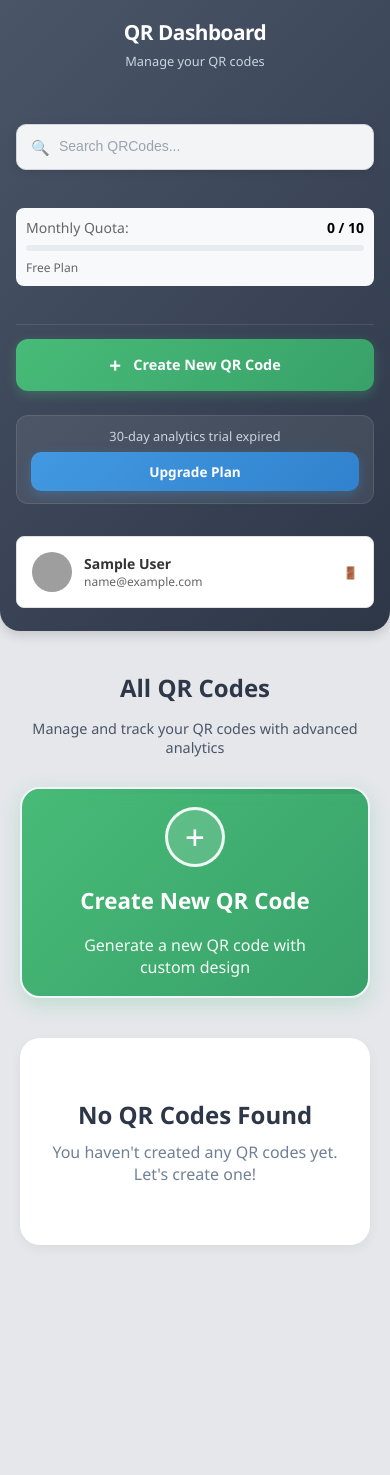
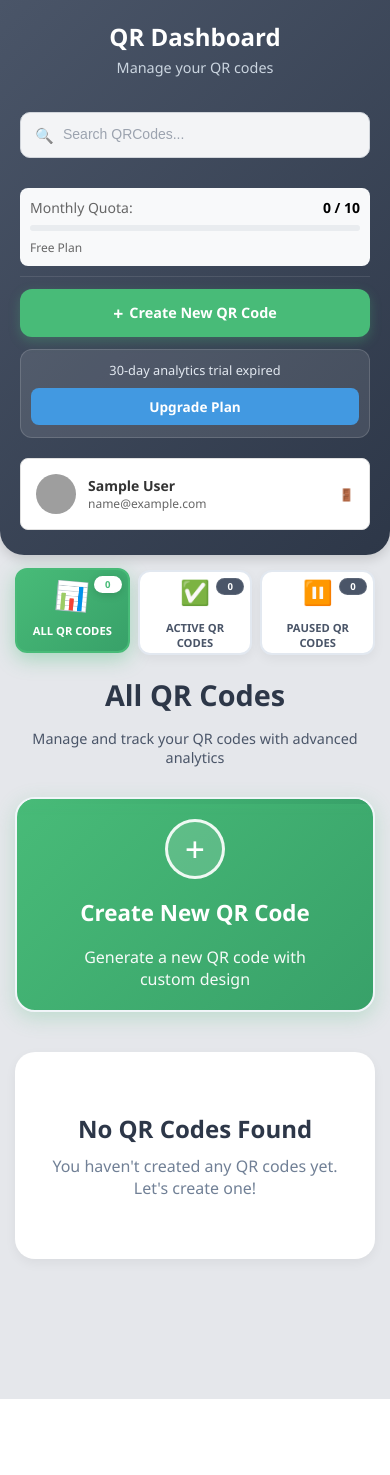
Before and after one commit to iamalexhere/proif-QrCodeGenerator, a PHP site: page /qr/dashboardAll.php in a window 390 px wide. After the commit the page ends 1399 px from the top, so only its background shows below. Run offline with PHP 8.4, Linux system fonts and the light colour scheme; the visitor is signed in with stand-in values (Sample User, id 1); data that the repository does not hold is empty; grey boxes are pictures that could not be loaded.

Commit message:
Responsive Page

```diff
--- a/public/css/dashboard.css
+++ b/public/css/dashboard.css
@@ -19,21 +19,25 @@ body {
 
 /* ==================== SIDEBAR ==================== */
 .sidebar {
+    /* Menghilangkan scrollbar pada desktop */
     width: 280px;
     background: #4a5568;
     backdrop-filter: blur(10px);
     border-radius: 0;
     padding: 20px 20px 25px 20px;
     position: fixed;
+    /* Membuat sidebar tetap */
     top: 0;
     left: 0;
     height: 100vh;
-    overflow-y: auto;
+    overflow-y: hidden;
+    /* Mencegah scroll pada sidebar di desktop */
     overflow-x: hidden;
     display: flex;
     flex-direction: column;
     z-index: 100;
     box-sizing: border-box;
+    /* Tambahkan scroll pada bagian yang dibutuhkan saja (misal: nav-menu/footer jika panjang) */
 }
 
 .sidebar-header {
@@ -56,6 +60,7 @@ body {
 }
 
 .nav-menu {
+    /* Navigasi menu yang asli (dihilangkan dari HTML) */
     list-style: none;
     padding: 0;
     margin: 0;
@@ -194,7 +199,7 @@ body {
     background: #3182ce;
 }
 
-/* ==================== NAVIGATION HEADER ==================== */
+/* ==================== NAVIGATION HEADER (DESKTOP/TABLET) ==================== */
 .navigator {
     display: flex;
     position: fixed;
@@ -755,6 +760,17 @@ body {
     background: linear-gradient(135deg, #38a169 0%, #2f855a 100%);
 }
 
+.btn-delete {
+    background: linear-gradient(135deg, #dc3545 0%, #b82c3b 100%);
+    color: white;
+}
+
+.btn-delete:hover {
+    background: linear-gradient(135deg, #b82c3b 0%, #9a232f 100%);
+    transform: translateY(-2px);
+    box-shadow: 0 6px 16px rgba(220, 53, 69, 0.3);
+}
+
 .btn-secondary {
     background: #718096;
     color: white;
@@ -852,8 +868,99 @@ body {
     cursor: pointer;
 }
 
+/* ==================== PAGINATION ==================== */
+.pagination-container {
+    display: flex;
+    flex-direction: column;
+    align-items: center;
+    margin-top: 30px;
+    gap: 15px;
+    padding: 20px 0;
+}
+
+.pagination {
+    display: flex;
+    gap: 8px;
+    flex-wrap: wrap;
+    justify-content: center;
+}
+
+.pagination-btn {
+    padding: 10px 15px;
+    border-radius: 10px;
+    text-decoration: none;
+    color: #4a5568;
+    background-color: #f7fafc;
+    border: 1px solid #e2e8f0;
+    font-weight: 600;
+    transition: all 0.3s ease;
+    min-width: 40px;
+    text-align: center;
+}
+
+.pagination-btn:hover:not(.active):not(.disabled) {
+    background-color: #edf2f7;
+    border-color: #cbd5e0;
+    color: #2d3748;
+}
+
+.pagination-btn.active {
+    background: linear-gradient(135deg, #4299e1 0%, #3182ce 100%);
+    color: white;
+    border-color: #4299e1;
+    cursor: default;
+    box-shadow: 0 4px 12px rgba(66, 153, 225, 0.3);
+}
+
+.pagination-btn.disabled {
+    opacity: 0.5;
+    cursor: not-allowed;
+    pointer-events: none;
+    background-color: #f7fafc;
+    color: #a0aec0;
+}
+
+.pagination-prev,
+.pagination-next {
+    min-width: 70px;
+}
+
+.pagination-ellipsis {
+    padding: 10px 5px;
+    color: #a0aec0;
+    font-weight: 600;
+}
+
+.pagination-info {
+    font-size: 0.9rem;
+    color: #718096;
+    font-weight: 500;
+    display: flex;
+    align-items: center;
+    gap: 10px;
+    text-align: center;
+}
+
+.search-active-badge {
+    background-color: #fff3cd;
+    color: #856404;
+    padding: 5px 10px;
+    border-radius: 8px;
+    font-size: 0.8rem;
+    font-weight: 700;
+}
+
 /* ==================== RESPONSIVE - TABLET ==================== */
 @media (max-width: 1024px) {
+    .sidebar {
+        width: 240px;
+    }
+
+    .main-content {
+        margin-left: 240px;
+        padding: 0 24px 24px 24px;
+    }
+
     .navigator {
         left: 240px;
         width: calc(100% - 240px);
@@ -883,15 +990,6 @@ body {
         padding: 3px 8px;
     }
 
-    .main-content {
-        margin-left: 240px;
-        padding: 0 24px 24px 24px;
-    }
-
-    .sidebar {
-        width: 240px;
-    }
-
     .qr-visual {
         flex-direction: column;
         align-items: center;
@@ -912,6 +1010,8 @@ body {
 
 /* ==================== RESPONSIVE - MOBILE ==================== */
 @media (max-width: 768px) {
+
+    /* Sembunyikan navigasi di bagian atas untuk mobile */
     .navigator {
         display: none;
     }
@@ -925,6 +1025,7 @@ body {
     }
 
     .sidebar {
+        /* Sidebar menjadi bagian atas halaman, tidak fixed */
         width: 100%;
         height: auto;
         position: relative;
@@ -936,28 +1037,13 @@ body {
         flex-direction: column;
         align-items: center;
         max-width: 100%;
+        overflow-y: visible;
+        /* Izinkan scroll jika konten sidebar panjang */
     }
 
     .sidebar-header {
-        text-align: center;
-        margin-bottom: 20px;
         width: 100%;
         max-width: 600px;
-    }
-
-    .sidebar-header h2 {
-        font-size: 1.5rem;
-        font-weight: 700;
-        color: #ffffff;
-        margin-bottom: 6px;
-        letter-spacing: -0.5px;
-    }
-
-    .sidebar-header p {
-        font-size: 0.875rem;
-        color: #cbd5e0;
-        margin: 0;
-        font-weight: 400;
     }
 
     .search-container {
@@ -966,168 +1052,15 @@ body {
         margin-bottom: 20px;
     }
 
-    .search-container form {
-        width: 100%;
-    }
-
-    .search-input {
-        width: 100%;
-        padding: 12px 16px;
-        padding-left: 42px;
-        border-radius: 12px;
-        border: 2px solid rgba(255, 255, 255, 0.1);
-        background: rgba(255, 255, 255, 0.95);
-        font-size: 0.9rem;
-        outline: none;
-        transition: all 0.3s ease;
-        box-shadow: 0 2px 8px rgba(0, 0, 0, 0.1);
-    }
-
-    .search-input:focus {
-        border-color: #60a5fa;
-        box-shadow: 0 0 0 3px rgba(96, 165, 250, 0.2);
-    }
-
+    /* Ganti Nav Menu (di HTML Anda masih kosong, tapi ini untuk jaga-jaga) */
     .nav-menu {
-        display: flex !important;
-        flex-direction: column;
-        gap: 10px;
-        padding: 0;
-        margin: 0 0 16px 0;
-        list-style: none;
-        width: 100%;
-        max-width: 600px;
-    }
-
-    .nav-item {
-        width: 100%;
-        margin: 0;
-    }
-
-    .nav-link {
-        display: flex;
-        align-items: center;
-        justify-content: space-between;
-        padding: 14px 16px;
-        background: rgba(255, 255, 255, 0.08);
-        border-radius: 12px;
-        color: #e2e8f0;
-        text-decoration: none;
-        transition: all 0.3s ease;
-        border: 2px solid transparent;
-    }
-
-    .nav-link:hover {
-        background: rgba(255, 255, 255, 0.15);
-        transform: translateY(-1px);
-    }
-
-    .nav-link.active {
-        background: rgba(96, 165, 250, 0.2);
-        border-color: #60a5fa;
-        color: #ffffff;
-    }
-
-    .nav-link .nav-icon {
-        font-size: 1.4rem;
-        margin-right: 12px;
-    }
-
-    .nav-link .nav-text {
-        flex: 1;
-        font-size: 0.95rem;
-        font-weight: 500;
-        text-align: left;
-    }
-
-    .nav-link .nav-count {
-        background: rgba(255, 255, 255, 0.2);
-        padding: 4px 10px;
-        border-radius: 20px;
-        font-size: 0.8rem;
-        font-weight: 600;
-        min-width: 28px;
-        text-align: center;
-    }
-
-    .nav-link.active .nav-count {
-        background: #60a5fa;
-        color: #ffffff;
+        display: none;
+        /* Sembunyikan nav-menu asli di mobile */
     }
 
     .sidebar-footer {
-        margin-top: 16px;
-        padding-top: 16px;
-        border-top: 1px solid rgba(255, 255, 255, 0.1);
-        display: flex !important;
-        flex-direction: column;
-        gap: 12px;
         width: 100%;
         max-width: 600px;
-    }
-
-    .create-btn {
-        display: flex;
-        align-items: center;
-        justify-content: center;
-        gap: 8px;
-        width: 100%;
-        padding: 14px 20px;
-        background: linear-gradient(135deg, #48bb78 0%, #38a169 100%);
-        color: #ffffff;
-        border-radius: 12px;
-        text-decoration: none;
-        font-weight: 600;
-        font-size: 0.95rem;
-        transition: all 0.3s ease;
-        box-shadow: 0 4px 12px rgba(72, 187, 120, 0.3);
-    }
-
-    .create-btn:hover {
-        transform: translateY(-2px);
-        box-shadow: 0 6px 16px rgba(72, 187, 120, 0.4);
-        background: linear-gradient(135deg, #38a169 0%, #2f855a 100%);
-    }
-
-    .create-btn-icon {
-        font-size: 1.3rem;
-        font-weight: 700;
-    }
-
-    .trial-section {
-        background: rgba(255, 255, 255, 0.08);
-        padding: 14px 16px;
-        border-radius: 12px;
-        text-align: center;
-        border: 1px solid rgba(255, 255, 255, 0.1);
-        width: 100%;
-    }
-
-    .trial-text {
-        color: #cbd5e0;
-        font-size: 0.85rem;
-        margin-bottom: 10px;
-        font-weight: 500;
-    }
-
-    .upgrade-btn {
-        display: block;
-        width: 100%;
-        padding: 12px 24px;
-        background: linear-gradient(135deg, #4299e1 0%, #3182ce 100%);
-        color: #ffffff;
-        border-radius: 10px;
-        text-decoration: none;
-        font-weight: 600;
-        font-size: 0.9rem;
-        transition: all 0.3s ease;
-        box-shadow: 0 4px 12px rgba(66, 153, 225, 0.3);
-    }
-
-    .upgrade-btn:hover {
-        background: linear-gradient(135deg, #3182ce 0%, #2563eb 100%);
-        transform: translateY(-2px);
-        box-shadow: 0 6px 16px rgba(66, 153, 225, 0.4);
     }
 
     .main-content {
@@ -1136,8 +1069,10 @@ body {
         width: 100%;
     }
 
+    /* Header diubah agar tidak terpotong oleh navigator yang disembunyikan */
     .header {
         margin-top: 20px;
+        /* Diubah dari 100px */
     }
 
     .header h1 {
@@ -1148,6 +1083,99 @@ body {
         font-size: 0.9rem;
     }
 
+    /* ==================== RESPONSIVE NAV BAR (di main-content) ==================== */
+    /* Mengambil peran .navigator untuk tampilan mobile */
+    .main-content .navigator {
+        /* Ganti display: none; */
+        display: grid;
+        grid-template-columns: repeat(3, 1fr);
+        /* 3 kolom untuk 3 menu */
+        gap: 10px;
+        position: relative;
+        /* Tidak fixed lagi */
+        width: 100%;
+        left: 0;
+        height: auto;
+        padding: 0;
+        background: transparent;
+        box-shadow: none;
+        border-bottom: none;
+        margin-bottom: 20px;
+        max-width: 900px;
+        margin-left: auto;
+        margin-right: auto;
+    }
+
+    .main-content .navigator>div {
+        flex: none;
+        max-width: 100%;
+    }
+
+    .main-content .navigator .nav-link {
+        /* Style card navigasi untuk mobile */
+        padding: 12px;
+        flex-direction: column;
+        /* Icon di atas teks */
+        justify-content: center;
+        align-items: center;
+        text-align: center;
+        height: 100px;
+        border-radius: 16px;
+        background: white;
+        color: #4a5568;
+        border: 2px solid #e2e8f0;
+        box-shadow: 0 4px 12px rgba(0, 0, 0, 0.05);
+    }
+
+    .main-content .navigator .nav-link:hover {
+        transform: translateY(-2px);
+        box-shadow: 0 6px 16px rgba(0, 0, 0, 0.1);
+        background: #f7fafc;
+    }
+
+    .main-content .navigator .nav-link.active {
+        background: linear-gradient(135deg, #48bb78 0%, #38a169 100%);
+        color: #ffffff;
+        border-color: #48bb78;
+        transform: translateY(-2px);
+        box-shadow: 0 6px 20px rgba(72, 187, 120, 0.4);
+    }
+
+    .main-content .navigator .nav-link.active::after {
+        display: none;
+    }
+
+    .main-content .navigator .nav-icon {
+        font-size: 1.8rem;
+        margin: 0 0 4px 0;
+        filter: none;
+    }
+
+    .main-content .navigator .nav-text {
+        font-size: 0.75rem;
+        font-weight: 700;
+        letter-spacing: 0;
+        text-transform: uppercase;
+    }
+
+    .main-content .navigator .nav-count {
+        position: absolute;
+        top: 8px;
+        right: 8px;
+        background: #4a5568;
+        color: white;
+        font-size: 0.7rem;
+        padding: 2px 7px;
+        font-weight: 600;
+        border-radius: 10px;
+    }
+
+    .main-content .navigator .nav-link.active .nav-count {
+        background: white;
+        color: #48bb78;
+    }
+
+    /* CARD STYLING */
     .dashboard {
         max-width: 100%;
         gap: 20px;
@@ -1237,86 +1265,34 @@ body {
 
 /* ==================== RESPONSIVE - SMALL MOBILE ==================== */
 @media (max-width: 480px) {
-    .sidebar {
-        padding: 18px 16px;
-        border-radius: 0 0 20px 20px;
-        gap: 14px;
+    .main-content {
+        padding: 15px;
     }
 
-    .sidebar-header,
-    .search-container,
-    .nav-menu,
-    .sidebar-footer {
-        max-width: 100%;
+    .main-content .navigator {
+        grid-template-columns: repeat(3, 1fr);
+        gap: 8px;
     }
 
-    .sidebar-header h2 {
-        font-size: 1.3rem;
+    .main-content .navigator .nav-link {
+        height: 85px;
+        padding: 8px;
+        border-radius: 12px;
     }
 
-    .sidebar-header p {
-        font-size: 0.8rem;
+    .main-content .navigator .nav-icon {
+        font-size: 1.5rem;
     }
 
-    .search-container {
-        margin-bottom: 14px;
+    .main-content .navigator .nav-text {
+        font-size: 0.7rem;
     }
 
-    .search-input {
-        padding: 11px 14px;
-        font-size: 0.85rem;
-    }
-
-    .nav-menu {
-        gap: 8px;
-        margin-bottom: 14px;
-    }
-
-    .nav-link {
-        padding: 12px 14px;
-    }
-
-    .nav-link .nav-icon {
-        font-size: 1.2rem;
-        margin-right: 10px;
-    }
-
-    .nav-link .nav-text {
-        font-size: 0.9rem;
-    }
-
-    .nav-link .nav-count {
-        padding: 3px 8px;
-        font-size: 0.75rem;
-    }
-
-    .sidebar-footer {
-        margin-top: 14px;
-        padding-top: 14px;
-    }
-
-    .create-btn {
-        padding: 12px 18px;
-        font-size: 0.9rem;
-        gap: 6px;
-    }
-
-    .trial-section {
-        padding: 12px 14px;
-    }
-
-    .trial-text {
-        font-size: 0.8rem;
-        margin-bottom: 8px;
-    }
-
-    .upgrade-btn {
-        padding: 10px 20px;
-        font-size: 0.85rem;
-    }
-
-    .header h1 {
-        font-size: 1.5rem;
+    .main-content .navigator .nav-count {
+        top: 6px;
+        right: 6px;
+        padding: 1px 6px;
+        font-size: 0.6rem;
     }
 
     .card-header {
@@ -1341,64 +1317,70 @@ body {
         text-align: center;
         margin-top: 8px;
         padding: 6px 12px;
-    }
-
-    .qr-content {
-        gap: 18px;
+        font-size: 0.65rem;
     }
 
     .url-display {
-        font-size: 0.75rem;
+        font-size: 0.7rem;
         padding: 10px 12px;
     }
 
     .qr-stats {
-        grid-template-columns: repeat(3, 1fr);
-        gap: 6px;
+        gap: 5px;
     }
 
     .stat-box {
-        padding: 10px 6px;
+        padding: 8px 4px;
+        min-height: 80px;
+        border-radius: 12px;
     }
 
     .stat-icon {
-        font-size: 1.2rem;
-        margin-bottom: 4px;
+        font-size: 1.1rem;
     }
 
     .stat-value {
         font-size: 1rem;
-        margin-bottom: 2px;
     }
 
     .stat-label {
-        font-size: 0.55rem;
-        letter-spacing: 0.5px;
+        font-size: 0.5rem;
+        letter-spacing: 0.4px;
     }
 
     .qr-visual {
-        padding: 14px;
-        gap: 12px;
+        padding: 10px;
+        gap: 10px;
     }
 
     .qr-image {
-        width: 140px;
-        height: 140px;
-        padding: 16px;
+        width: 120px;
+        height: 120px;
+        padding: 14px;
     }
 
     .actions {
-        gap: 6px;
+        gap: 4px;
     }
 
     .btn {
-        font-size: 0.75rem;
-        padding: 9px 10px;
-        gap: 4px;
-        border-radius: 10px;
+        font-size: 0.7rem;
+        padding: 8px 10px;
+        border-radius: 8px;
     }
 
-    .qr-card {
-        padding: 18px;
+    .pagination-container {
+        padding: 15px 0;
+    }
+
+    .pagination-btn {
+        padding: 8px 12px;
+        font-size: 0.8rem;
+        min-width: 35px;
+        border-radius: 8px;
+    }
+
+    .pagination-info {
+        font-size: 0.8rem;
     }
 }
```
